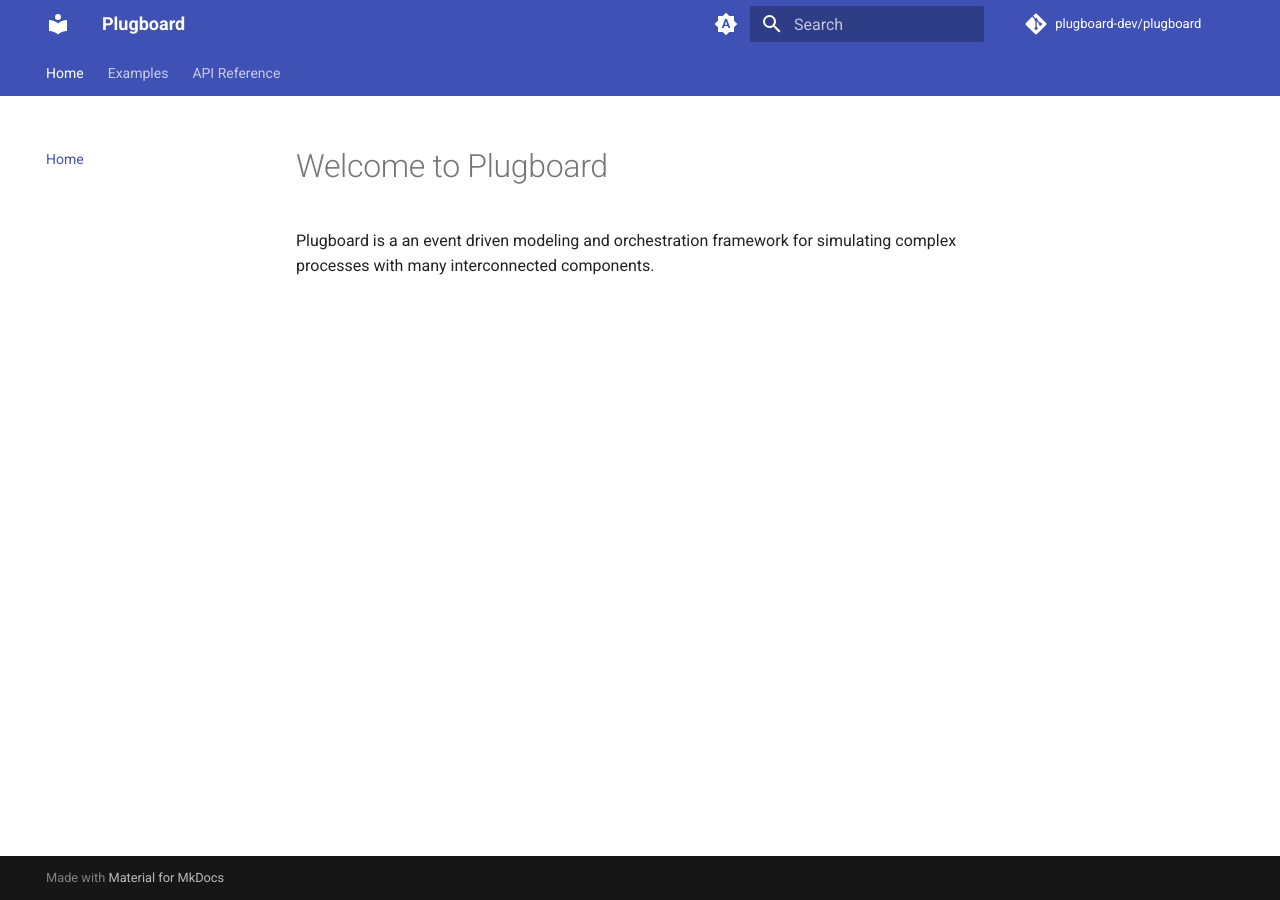
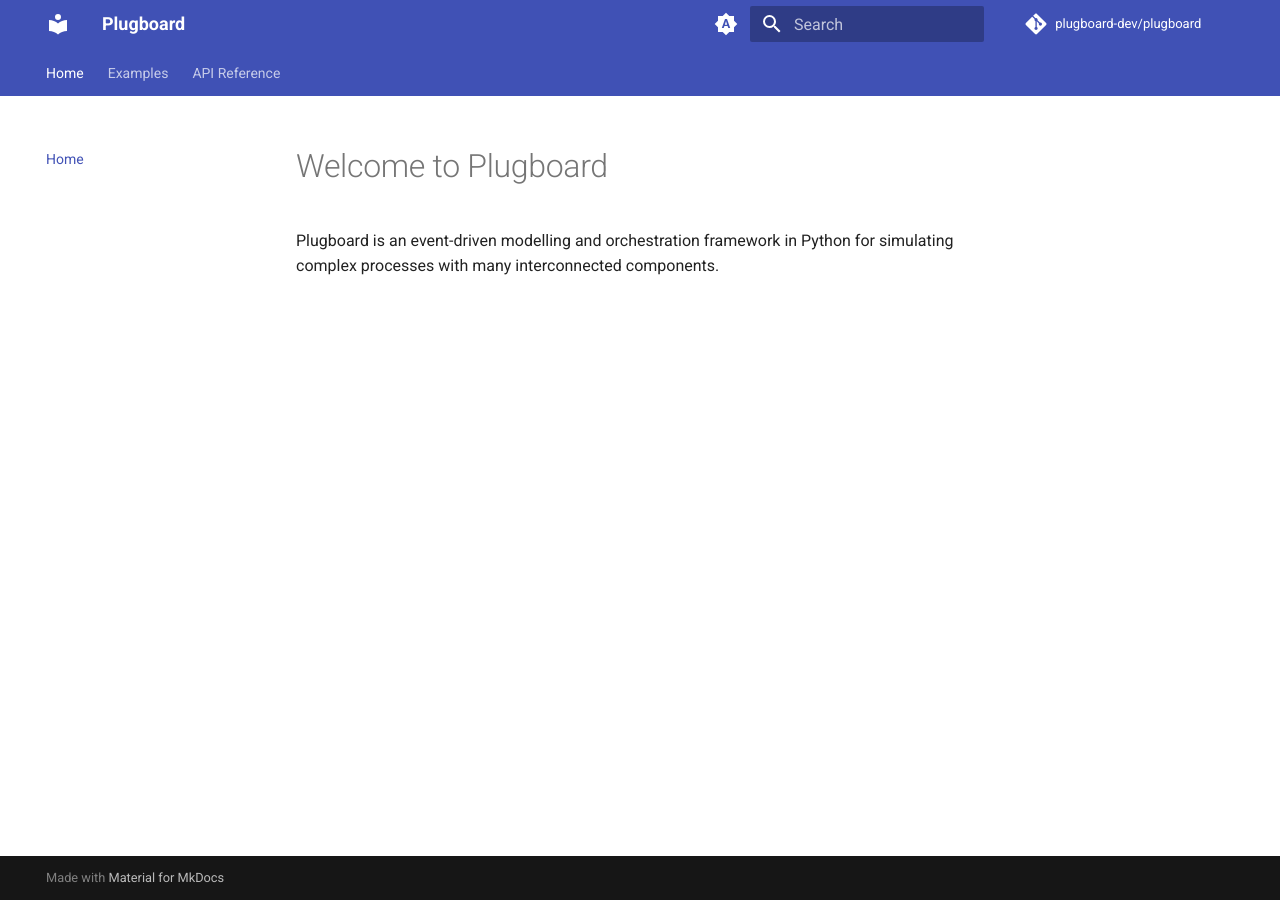
Before and after one commit to plugboard-dev/plugboard, an MkDocs documentation site: the page built from docs/index.md, in a window 1280 px wide. Built offline with MkDocs 1.6.1 and Material for MkDocs 9.7.7, drawn with Linux system fonts in a browser that asks for light colours; comment, search, counter and statistics services are not loaded; the version menu is left out.

Commit message:
Apply suggestions from code review
Updates from review

Co-authored-by: Chris Knight <chrisk314@gmail.com>

```diff
--- a/docs/index.md
+++ b/docs/index.md
@@ -1,3 +1,3 @@
 # Welcome to Plugboard
 
-Plugboard is a an event driven modeling and orchestration framework for simulating complex processes with many interconnected components.
+Plugboard is an event-driven modelling and orchestration framework in Python for simulating complex processes with many interconnected components.
--- a/mkdocs.yaml
+++ b/mkdocs.yaml
@@ -1,6 +1,6 @@
 site_name: Plugboard
 site_url: https://plugboard.dev
-site_description: An event driven modeling and orchestration framework for simulating complex processes
+site_description: An event-driven modelling and orchestration framework for simulating complex processes
 
 repo_name: plugboard-dev/plugboard
 repo_url: https://github.com/plugboard-dev/plugboard
```
